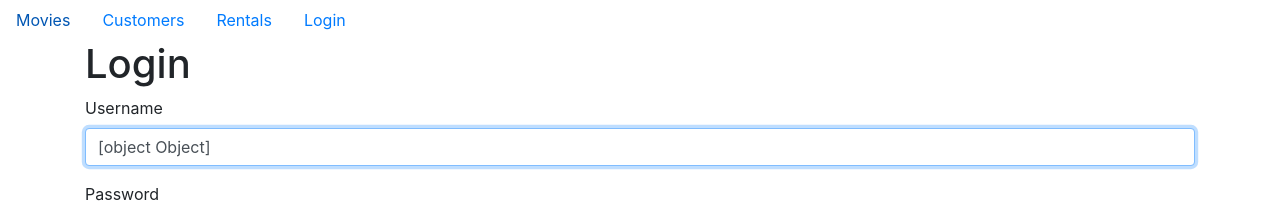
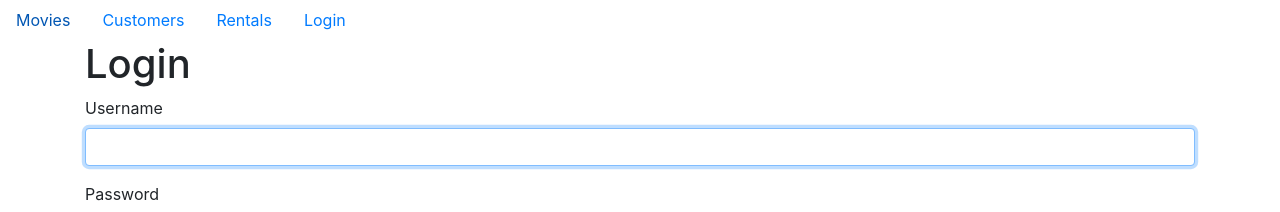
Before and after one commit to salmaatarekk/Learning-React, a React (Create React App) app in the folder counter-app/: page /login in a window 1280 px wide. Shown: the top 212 px of the page. Built offline with nearby package versions, Linux system fonts and the light colour scheme.

Commit message:
save user input and make the code cleaner

```diff
--- /dev/null
+++ b/counter-app/src/components/common/input.jsx
@@ -0,0 +1,19 @@
+import React from 'react';
+
+const Input = ( {name, label, value, onChange, autoFocus} ) => {
+    return (
+        <div className="form-group"><label htmlFor={name}>{ label }</label>
+                <input
+                onChange = {onChange}
+                value = {value}
+                autoFocus = {autoFocus}
+                id={name}
+                name = {name}
+                type="text"
+                className="form-control"
+                />
+                </div>
+     );
+}
+
+export default Input;
--- a/counter-app/src/components/loginForm.jsx
+++ b/counter-app/src/components/loginForm.jsx
@@ -1,4 +1,5 @@
 import React, { Component } from 'react';
+import Input from './common/input';
 
 class LoginForm extends React.Component {
     username = React.createRef();
@@ -9,7 +10,7 @@ class LoginForm extends React.Component {
     // };
 
     state = {
-        account : {username : {}, password : ''}
+        account : {username : "", password : ''}
     };
     handleSubmit = e => {
         e.preventDefault();
@@ -20,35 +21,22 @@ class LoginForm extends React.Component {
 
     };
 
-    handleChange = e =>{
+    handleChange = ({currntTarget : input}) =>{
+
         const account = {...this.state.account};
-        account.username = e.currntTarget.value;
+        account[input.name] = input.value;
         this.setState( {account} );
     };
     render() {
+        const {account} = this.state;
 
         return (
         <div>
             <h1>Login</h1>
             <form onSubmit = {this.handleSubmit} >
-                <div className="form-group"><label htmlFor="username">Username</label>
-                <input
-                onChange = {this.handleChange}
-                value = {this.state.account.username}
-                autoFocus
-                ref = {this.username}
-                id="username"
-                type="text"
-                className="form-control"
-                />
-                </div>
-                <div className="form-group"><label htmlFor="password">Password</label>
-                <input
-                 id="password"
-                  type="text"
-                   className="form-control"
-                    />
-                    </div>
+             <Input name = "username" value = {account.username} label = "Username" onChange = {this.handleChange} autoFocus = {true}  />
+             <Input name = "password" value = {account.password} label = "Password" onChange = {this.handleChange} autoFocus = {false} />
+
             <button  className="btn btn-primary">Login</button>
             </form>
         </div>
```
